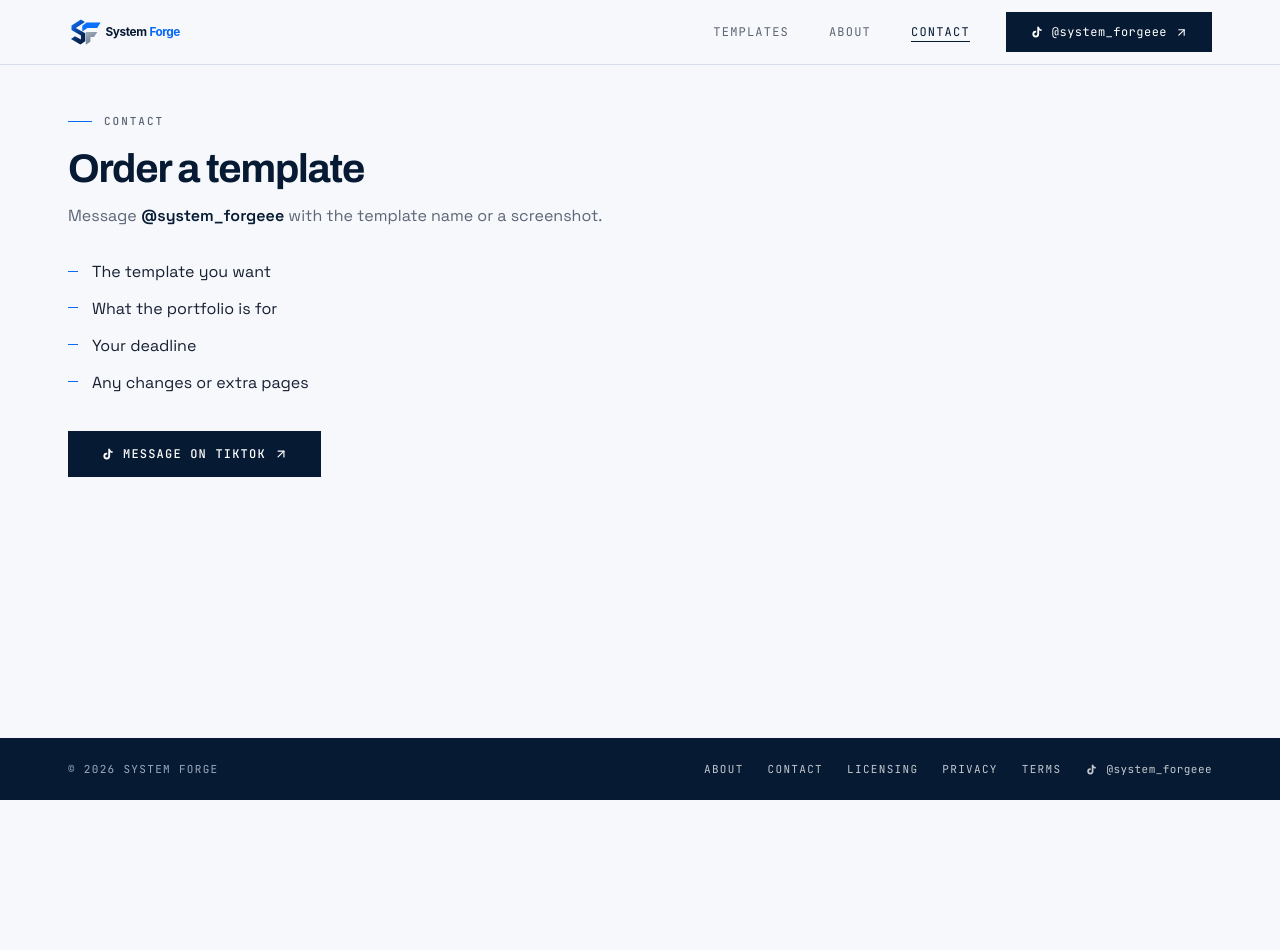
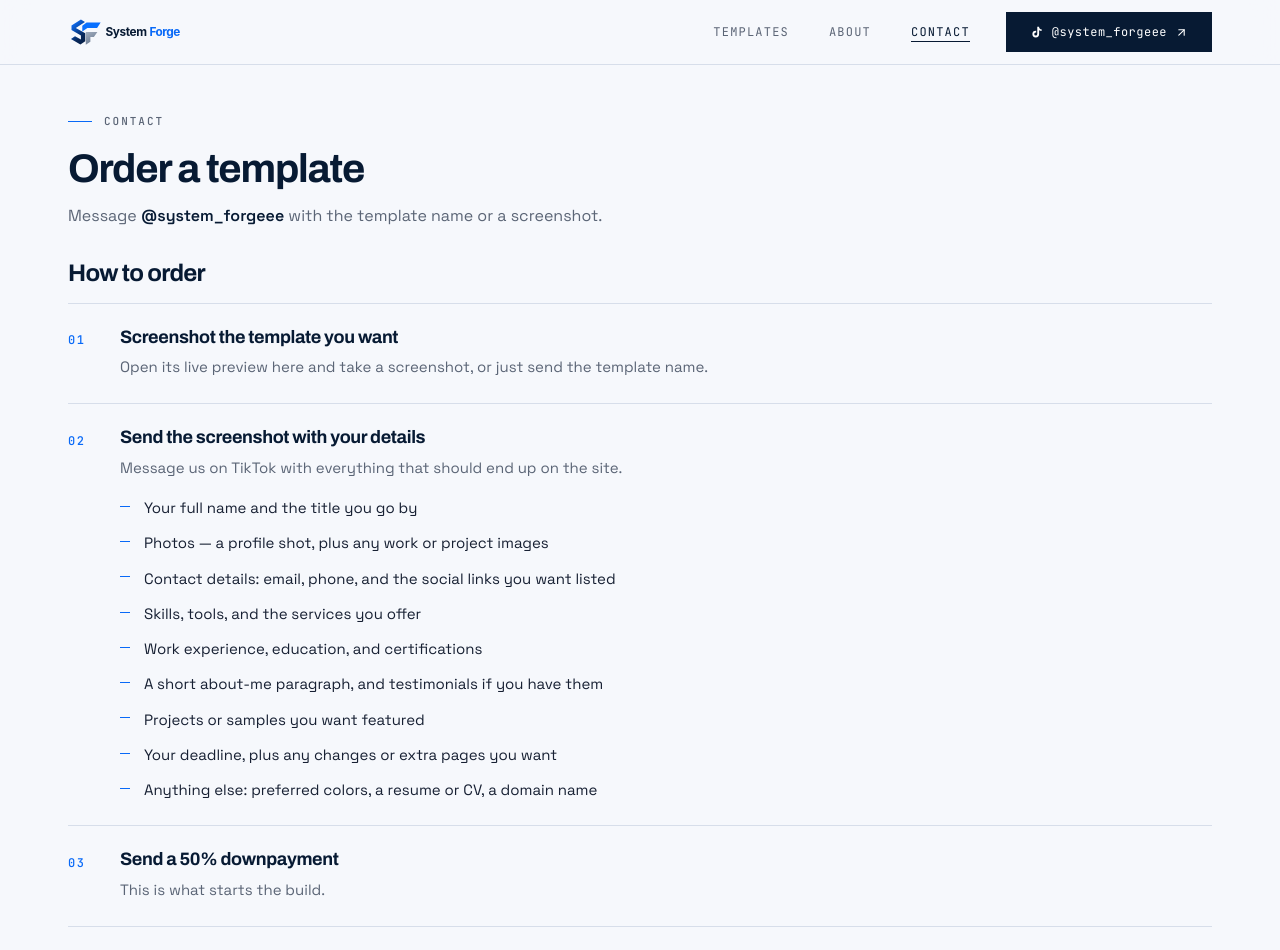
Before and after one commit to bustamante-j/systemforgeweb, a React (Vite) app: page /contact in a window 1280 px wide. Shown: the top 950 px of the page. Before the commit the page ends 800 px from the top, so only its background shows below. Built offline with nearby package versions, Linux system fonts and the light colour scheme.

Commit message:
Add ordering walkthrough

```diff
--- /dev/null
+++ b/src/components/OrderSteps.jsx
@@ -0,0 +1,29 @@
+import { orderSteps } from '../data/site'
+
+export default function OrderSteps() {
+  return (
+    <ol className="order-steps">
+      {orderSteps.map((step, index) => (
+        <li className="order-step" key={step.title}>
+          <span className="order-step-number" aria-hidden="true">
+            {String(index + 1).padStart(2, '0')}
+          </span>
+          <div className="order-step-body">
+            <h3>{step.title}</h3>
+            <p>{step.detail}</p>
+            {step.items ? (
+              <ul
+                aria-label={`What to send for step ${index + 1}`}
+                className="plain-list order-step-items"
+              >
+                {step.items.map((item) => (
+                  <li key={item}>{item}</li>
+                ))}
+              </ul>
+            ) : null}
+          </div>
+        </li>
+      ))}
+    </ol>
+  )
+}
--- a/src/data/site.js
+++ b/src/data/site.js
@@ -3,6 +3,51 @@ export const siteConfig = {
   tiktokHandle: '@system_forgeee',
   tiktokUrl: 'https://www.tiktok.com/@system_forgeee',
 }
+
+// The ordering walkthrough on the contact page, in order. `detail` is the one
+// line under a step; `items` is the checklist a step asks the buyer to send.
+export const orderSteps = [
+  {
+    title: 'Screenshot the template you want',
+    detail:
+      'Open its live preview here and take a screenshot, or just send the template name.',
+  },
+  {
+    title: 'Send the screenshot with your details',
+    detail: 'Message us on TikTok with everything that should end up on the site.',
+    items: [
+      'Your full name and the title you go by',
+      'Photos — a profile shot, plus any work or project images',
+      'Contact details: email, phone, and the social links you want listed',
+      'Skills, tools, and the services you offer',
+      'Work experience, education, and certifications',
+      'A short about-me paragraph, and testimonials if you have them',
+      'Projects or samples you want featured',
+      'Your deadline, plus any changes or extra pages you want',
+      'Anything else: preferred colors, a resume or CV, a domain name',
+    ],
+  },
+  {
+    title: 'Send a 50% downpayment',
+    detail: 'This is what starts the build.',
+  },
+  {
+    title: 'Wait for the build',
+    detail: 'We set the template up with your content and keep you updated.',
+  },
+  {
+    title: 'Review the preview',
+    detail: 'We send a preview of the finished site so you can check it over.',
+  },
+  {
+    title: 'Send the remaining 50%',
+    detail: 'Skip this one if you already paid in full.',
+  },
+  {
+    title: 'Get your ready-to-use link',
+    detail: 'Once payment clears, we hand over the live link to your portfolio website.',
+  },
+]
 
 // `price` is in Philippine pesos; only 'available' templates have one.
 // `status` is 'available' (live preview + order) or 'coming-soon' (teaser card:
--- a/src/index.css
+++ b/src/index.css
@@ -981,6 +981,47 @@ strong {
   background: var(--color-blue);
 }
 
+/* Numbered ordering walkthrough on the contact page. The <ol> carries the
+   real numbering; the mono label beside each step is decoration. */
+.order-steps {
+  list-style: none;
+  padding: 0;
+  margin: 0 0 var(--s-6);
+  border-top: 1px solid var(--line);
+}
+
+.order-step {
+  display: grid;
+  grid-template-columns: 2.25rem minmax(0, 1fr);
+  gap: var(--s-4);
+  padding: var(--s-5) 0;
+  border-bottom: 1px solid var(--line);
+}
+
+.order-step-number {
+  font-family: var(--font-mono);
+  font-size: 0.75rem;
+  font-weight: 500;
+  letter-spacing: 0.12em;
+  color: var(--color-blue);
+  padding-top: 0.3rem;
+}
+
+.order-step-body p {
+  margin-bottom: 0;
+  font-size: 0.9375rem;
+  color: var(--color-muted);
+}
+
+.order-step-items {
+  margin: var(--s-4) 0 0;
+  font-size: 0.9375rem;
+}
+
+.order-step-items li:last-child {
+  padding-bottom: 0;
+}
+
 .notice {
   padding: var(--s-5);
   margin-bottom: var(--s-6);
@@ -1129,6 +1170,11 @@ strong {
     width: 100%;
   }
 
+  .order-step {
+    grid-template-columns: minmax(0, 1fr);
+    gap: var(--s-2);
+  }
+
   .upcoming-panel {
     aspect-ratio: auto;
     padding: var(--s-5);
--- a/src/pages/ContactPage.jsx
+++ b/src/pages/ContactPage.jsx
@@ -1,4 +1,5 @@
 import { ArrowUpRight } from 'lucide-react'
+import OrderSteps from '../components/OrderSteps'
 import PageHeader from '../components/PageHeader'
 import TikTokIcon from '../components/TikTokIcon'
 import { siteConfig } from '../data/site'
@@ -13,14 +14,17 @@ export default function ContactPage() {
         </p>
       </PageHeader>
 
-      <section className="section section-compact">
+      <section aria-labelledby="how-to-order" className="section section-compact">
         <div className="container content-block">
-          <ul className="plain-list">
-            <li>The template you want</li>
-            <li>What the portfolio is for</li>
-            <li>Your deadline</li>
-            <li>Any changes or extra pages</li>
-          </ul>
+          <h2 id="how-to-order">How to order</h2>
+
+          <OrderSteps />
+
+          <p className="notice">
+            You can also send the entire payment at the start — steps 3 and 6
+            then become a single payment.
+          </p>
+
           <a className="button" href={siteConfig.tiktokUrl} rel="noreferrer" target="_blank">
             <TikTokIcon size={14} />
             Message on TikTok
```
